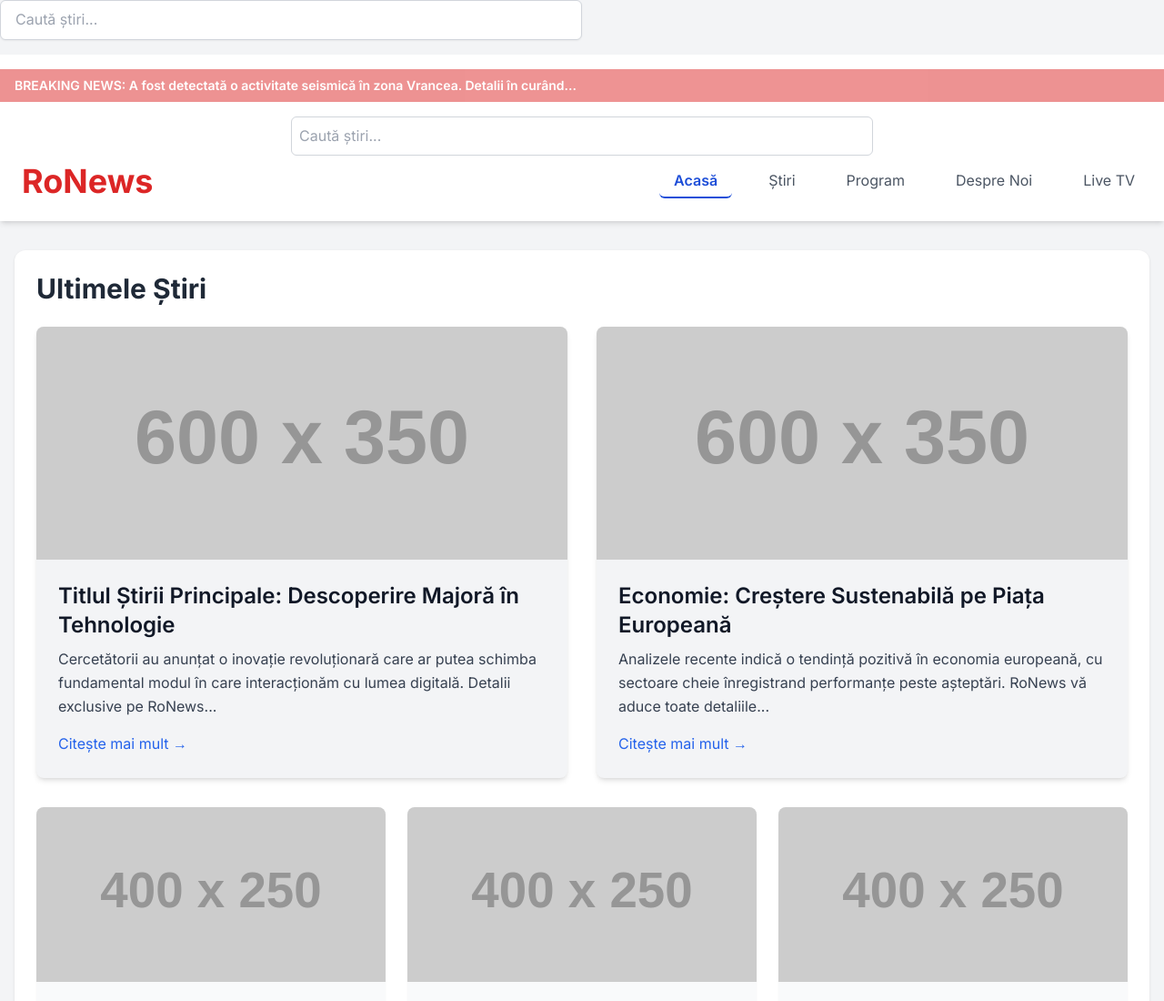
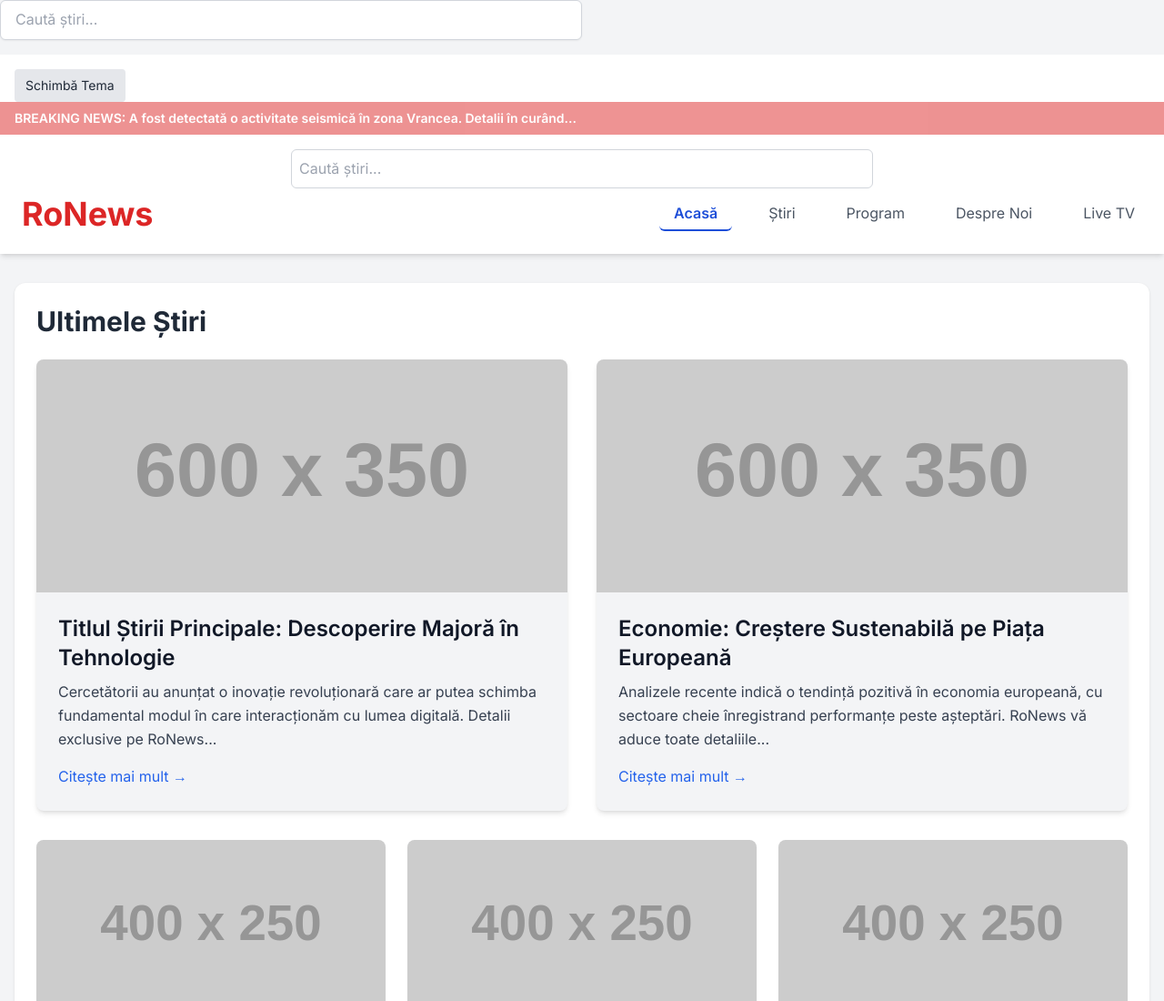
Before and after one commit to David-salveaza/ronews, a plain HTML site: page index.html in a window 1280 px wide. Shown: the top 1100 px of the page at 91% size. Drawn offline with nearby package versions, Linux system fonts and the light colour scheme; placeholder pictures from the web are drawn by us.

Commit message:
Update index.html

```diff
--- a/index.html
+++ b/index.html
@@ -53,6 +53,9 @@
 <body class="flex flex-col min-h-screen">
     <!-- Header -->
     <header class="bg-white shadow-md py-4">
+        <button id="darkToggle" class="ml-4 px-3 py-2 rounded bg-gray-200 dark:bg-gray-700 text-sm">
+    Schimbă Tema
+</button>
         <div id="breaking-bar" class="bg-red-600 text-white text-sm py-2 px-4 font-semibold animate-pulse">
   BREAKING NEWS: A fost detectată o activitate seismică în zona Vrancea. Detalii în curând...
         </div>
```
